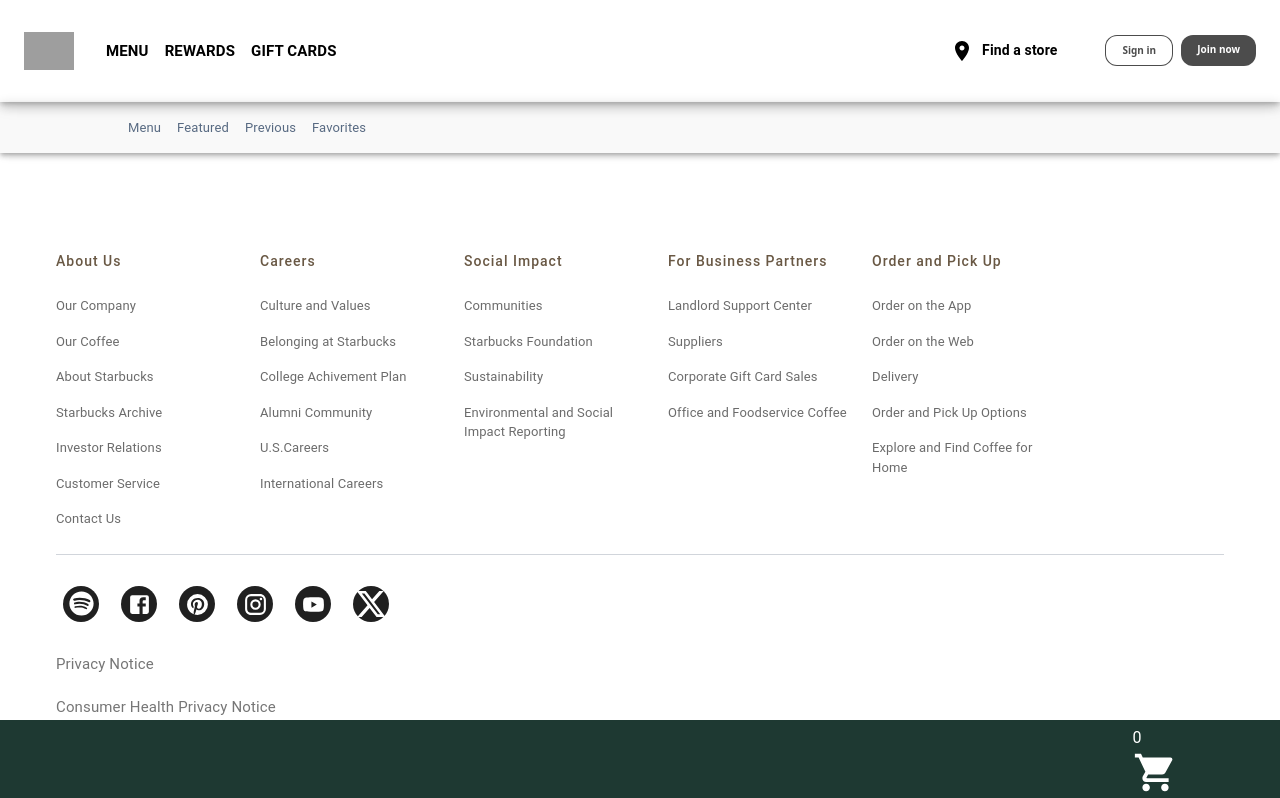
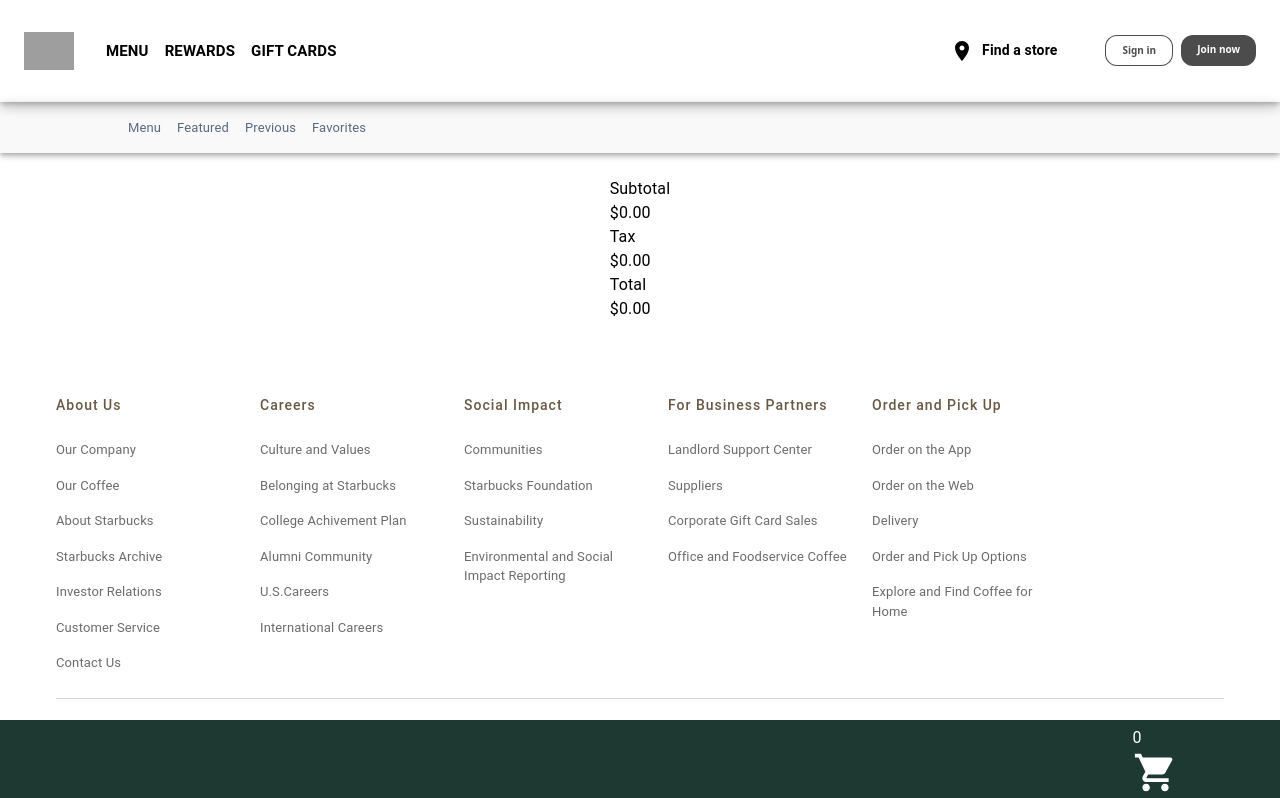
Before and after one commit to imbizman316/starbucks-mockup, a Next.js app: page /menu/cart in a window 1280 px wide. Shown: the top 798 px of the page. Built offline with nearby package versions, Linux system fonts and the light colour scheme; grey boxes are pictures that could not be loaded.

Commit message:
Added subtotal, total tax part

```diff
--- a/app/components/pages/menu/cart/CartItem.tsx
+++ b/app/components/pages/menu/cart/CartItem.tsx
@@ -1,5 +1,5 @@
 import { Coffee } from "@/app/types/menus/types";
-import { Box } from "@mui/material";
+import { Box, Typography } from "@mui/material";
 import React from "react";
 import { CoffeeItemCard } from "../CoffeeItemCard";
 import HRDivider from "@/app/components/michelaneous/HRDivider";
@@ -11,13 +11,32 @@
       sx={{
         maxWidth: "795px",
         width: "100%",
+        paddingX: 6,
       }}
     >
-      <CoffeeItemCard
-        image={coffeeDetail.image}
-        name={coffeeDetail.name}
-        id={coffeeDetail.id}
-      />
+      <Box
+        sx={{
+          width: "100%",
+          display: "flex",
+          justifyContent: "space-between",
+          alignItems: "center",
+        }}
+      >
+        <CoffeeItemCard
+          image={coffeeDetail.image}
+          name={coffeeDetail.name}
+          id={coffeeDetail.id}
+        />
+        <Typography
+          sx={{
+            fontSize: "16px",
+            fontWeight: 700,
+            color: "#291f1d",
+          }}
+        >
+          ${coffeeDetail.price}
+        </Typography>
+      </Box>
       <ActionBar id={coffeeDetail.id} />
       <HRDivider />
     </Box>
--- a/app/menu/cart/page.tsx
+++ b/app/menu/cart/page.tsx
@@ -2,11 +2,24 @@
 
 import CartItem from "@/app/components/pages/menu/cart/CartItem";
 import { useCartStore } from "@/app/store/cartStore";
-import { Box } from "@mui/material";
-import React from "react";
+import { Box, Typography } from "@mui/material";
+import React, { useEffect, useState } from "react";
 
 const CartPage = () => {
   const { coffeesInCart } = useCartStore();
+  const [subTotal, setSubTotal] = useState(0);
+  const [tax, setTax] = useState(0);
+
+  useEffect(() => {
+    let tempSubTotal = 0;
+    coffeesInCart.forEach((coffee) => (tempSubTotal += coffee.price));
+
+    setSubTotal(tempSubTotal);
+  }, [coffeesInCart]);
+
+  useEffect(() => {
+    setTax(subTotal * 0.07);
+  }, [subTotal]);
 
   return (
     <Box
@@ -21,6 +34,20 @@
       {coffeesInCart.map((coffee, index) => (
         <CartItem key={index} coffeeDetail={coffee} />
       ))}
+      <Box>
+        <Box>
+          <Typography>Subtotal</Typography>
+          <Typography>${subTotal.toFixed(2)}</Typography>
+        </Box>
+        <Box>
+          <Typography>Tax</Typography>
+          <Typography>${tax.toFixed(2)}</Typography>
+        </Box>
+        <Box>
+          <Typography>Total</Typography>
+          <Typography>${(subTotal + tax).toFixed(2)}</Typography>
+        </Box>
+      </Box>
     </Box>
   );
 };
```
